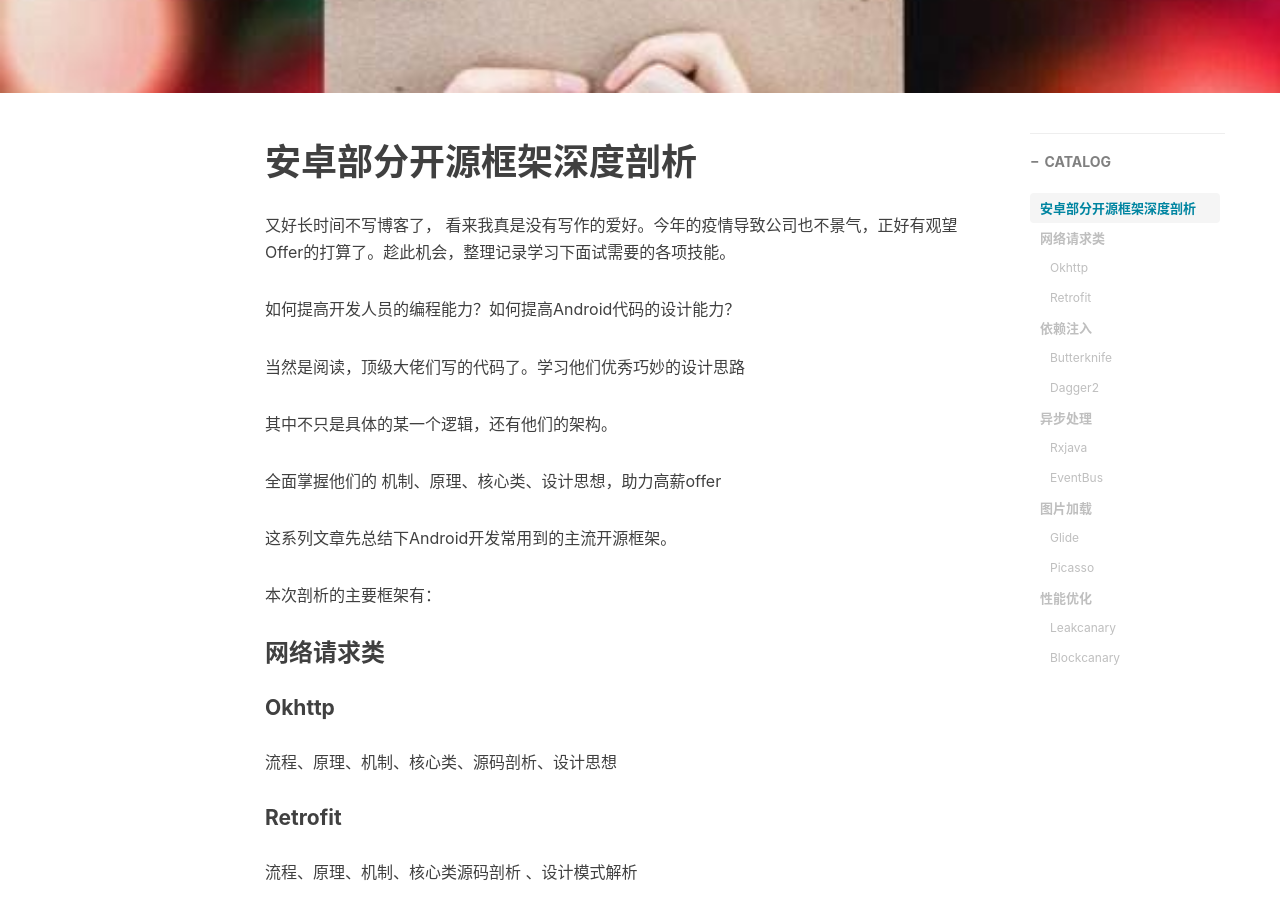
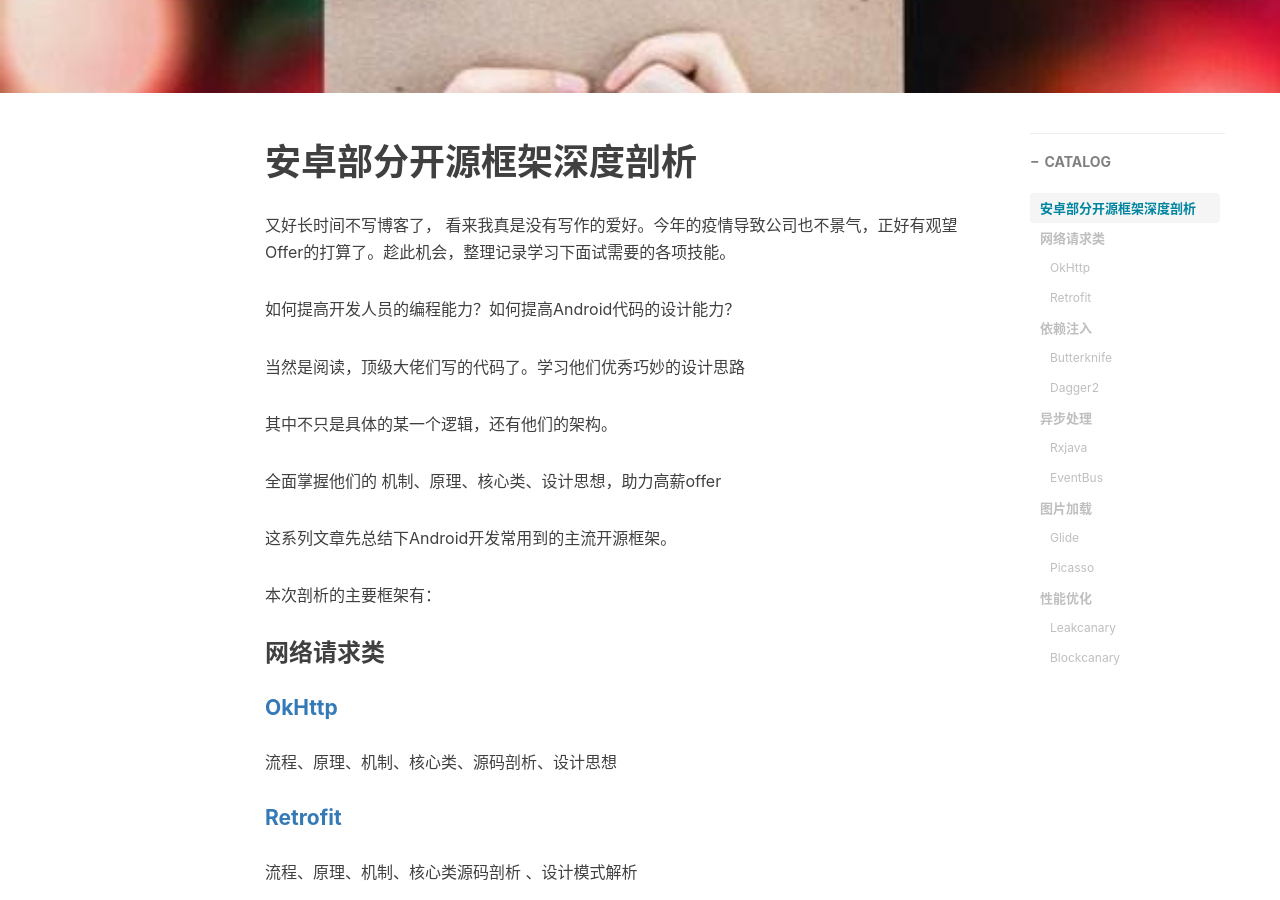
Before and after one commit to android-zhaoyongtao/android-zhaoyongtao.github.io, a Jekyll site: the page built from _posts/2020-03-04-(Offer)开源框架剖析章.md, in a window 1280 px wide and 900 px high, scrolled down 430 px. Built offline with Jekyll 4.4.1, drawn with Linux system fonts in a browser that asks for light colours; nearby versions of some CDN libraries; comment, search, counter and statistics services are not loaded; part of the change alters nothing that is shown.

Commit message:
blog  index

```diff
--- a/_posts/2020-03-04-(Offer)开源框架剖析章.md
+++ b/_posts/2020-03-04-(Offer)开源框架剖析章.md
@@ -29,9 +29,9 @@ tags:
 
 本次剖析的主要框架有：
 ### 网络请求类
-#### Okhttp
+#### [OkHttp](https://android-zhaoyongtao.github.io/2020/03/05/(Offer)%E5%BC%80%E6%BA%90%E6%A1%86%E6%9E%B6%E5%89%96%E6%9E%90-%E7%BD%91%E7%BB%9C%E8%AF%B7%E6%B1%82OkHttp/)
 流程、原理、机制、核心类、源码剖析、设计思想
-#### Retrofit
+#### [Retrofit](https://android-zhaoyongtao.github.io/2020/03/06/(Offer)%E5%BC%80%E6%BA%90%E6%A1%86%E6%9E%B6%E5%89%96%E6%9E%90-%E7%BD%91%E7%BB%9C%E8%AF%B7%E6%B1%82Retrofit/)
 流程、原理、机制、核心类源码剖析
 、设计模式解析
 
```
